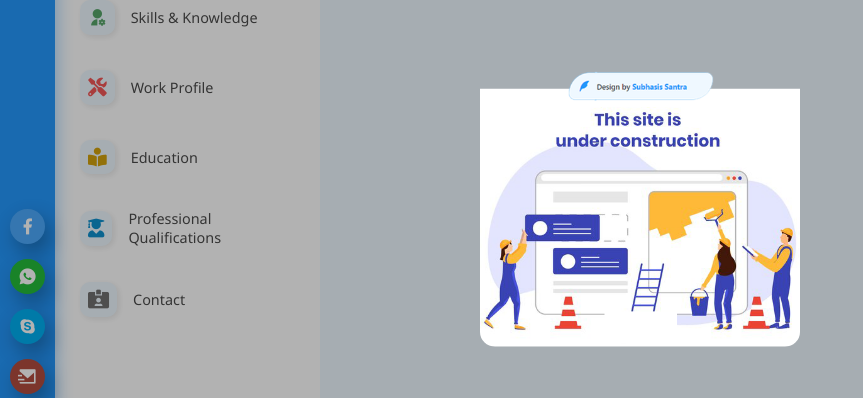
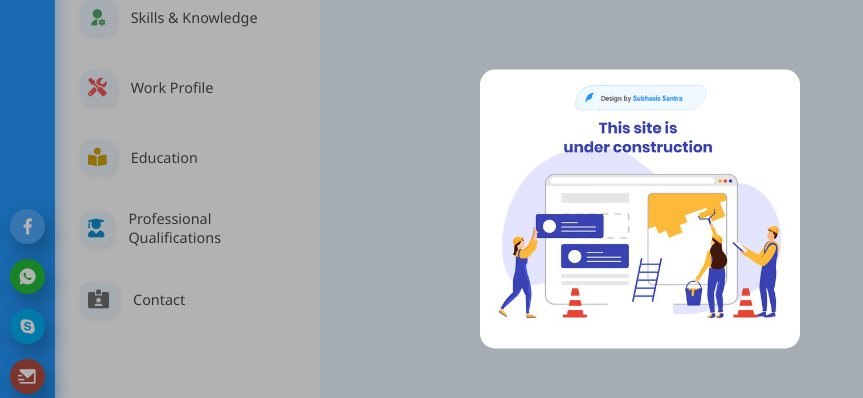
Before and after one commit to subhasisdesigner/update, a React (Create React App) app: page / in a window 1280 px wide. Shown: the part 191-589 px from the top of the page, without its empty margins (0-863 px from the left). Built offline with nearby package versions, Linux system fonts and the light colour scheme.

Commit message:
under construction update

```diff
--- a/src/index.scss
+++ b/src/index.scss
@@ -43,7 +43,9 @@
     width: 100%;
     line-height: 0;
     text-align: center;
-
+    background: white;
+    padding: 15px;
+    border-radius: 15px;
 }
 .state-pending img{border-radius: 15px;}
 
```
